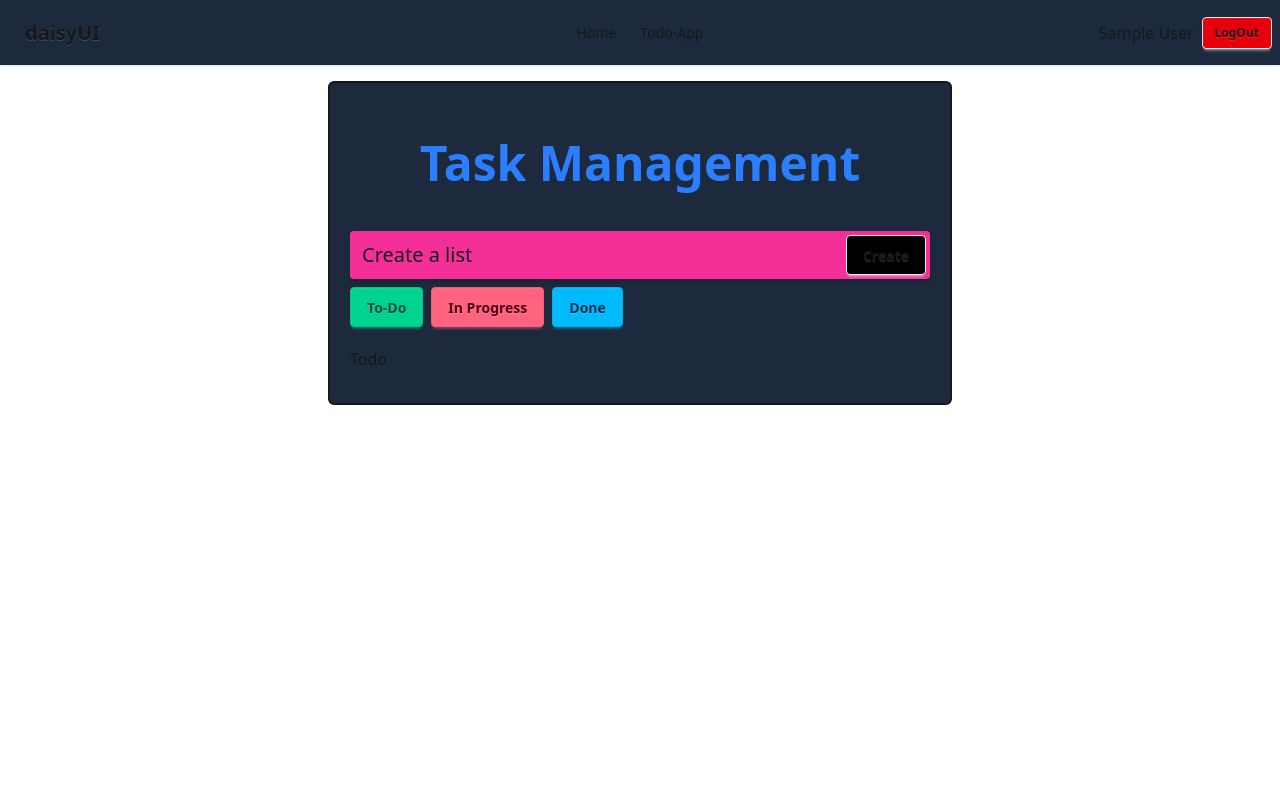
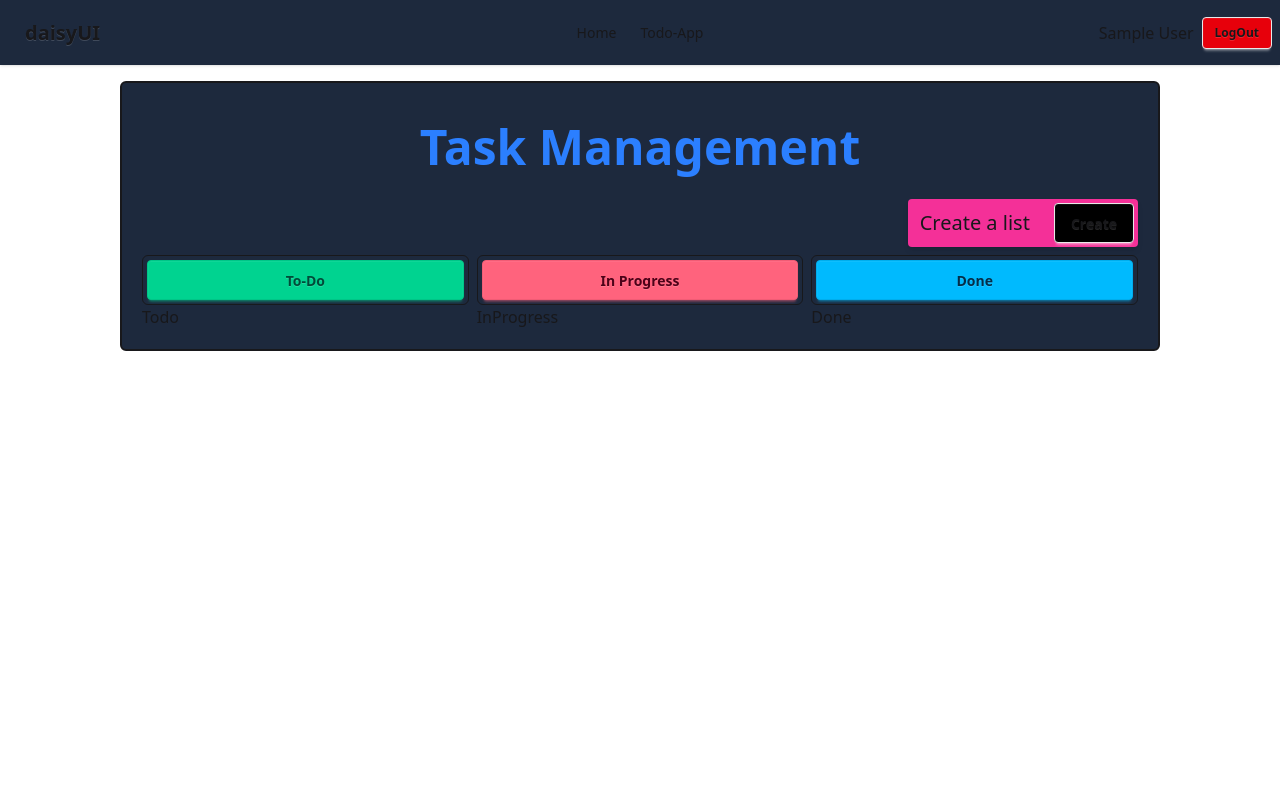
Before and after one commit to ALHriday/task-management-app, a React (Vite) app: page /todo-app in a window 1280 px wide. Shown: the top 800 px of the page. Built offline with nearby package versions, Linux system fonts and the light colour scheme; no server answers; sample sign-in values are in the browser's storage.

Commit message:
Some changes

```diff
--- a/src/components/CreateTodo.jsx
+++ b/src/components/CreateTodo.jsx
@@ -4,9 +4,9 @@ const CreateTodo = () => {
         <div>
             <div className="w-full flex flex-col gap-2 my-4 bg-slate-800">
                 <label>Title : </label>
-                <input className="w-full p-2 rounded-sm" type="text" />
+                <input className="w-full p-2 rounded-sm" type="text" maxLength={50} />
                 <label>Description : </label>
-                <textarea className="min-h-20 max-h-36 w-full p-2 rounded-sm"></textarea>
+                <textarea className="min-h-20 max-h-36 w-full p-2 rounded-sm" maxLength={200}></textarea>
                 <button className="btn bg-blue-500">Save</button>
             </div>
         </div>
--- a/src/components/TodoApp/TodoApp.jsx
+++ b/src/components/TodoApp/TodoApp.jsx
@@ -1,25 +1,41 @@
-import { Link, Outlet } from "react-router-dom";
+import { Link } from "react-router-dom";
+import Todo from "../Todo";
+import InProgress from "../InProgress";
+import Done from "../Done";
 
 const TodoApp = () => {
     return (
-        <div className="w-full md:w-5/6 lg:w-3/6 mx-auto border-2 p-4 rounded-md bg-slate-800">
-            <div className="my-8 md:my-10">
-                <h1 className="text-4xl md:text-5xl text-blue-500 font-bold text-center ">Task Management</h1>
+        <div className="w-full md:w-5/6 lg:w-5/6 mx-auto border-2 p-4 rounded-md bg-slate-800">
+            <div className="my-6">
+                <h1 className="text-4xl md:text-5xl text-blue-500 font-bold text-center">Task Management</h1>
             </div>
 
-            <div className="flex flex-col flex-wrap gap-2 py-1 px-1 rounded-sm">
-                <div className="flex justify-between items-center gap-4 bg-secondary rounded-sm p-1 shadow-md">
+            <div className="w-full flex justify-end gap-2 py-1 px-1 rounded-sm">
+                <div className="flex justify-between items-center gap-2 bg-secondary rounded-sm p-1 shadow-md">
                     <h2 className="text-xl px-4 pl-2">Create a list</h2>
                     <Link to='/todo-app/create-todo' className="btn font-bold px-2 md:px-4 border bg-black">Create</Link>
                 </div>
-                <div className="flex justify-start items-center gap-2">
-                    <Link to='/todo-app' className="btn btn-success font-bold px-2 md:px-4 py-1">To-Do</Link>
-                    <Link to='/todo-app/inprogress' className="btn btn-error font-bold px-2 md:px-4 py-1">In Progress</Link>
-                    <Link to='/todo-app/done' className="btn  btn-info font-bold px-2 md:px-4 py-1">Done</Link>
+            </div>
+            <div className="p-1 grid grid-cols-3 gap-2">
+                <div>
+                    <div className="border text-center p-1 rounded-md">
+                        <Link to='/todo-app' className="btn btn-success font-bold px-2 md:px-4 py-1 w-full">To-Do</Link>
+                    </div>
+                    <Todo />
                 </div>
-            </div>
-            <div className="py-4 px-1">
-                <Outlet></Outlet>
+                <div>
+                    <div className="border text-center p-1 rounded-md">
+                        <Link to='/todo-app/inprogress' className="btn btn-error font-bold px-2 md:px-4 py-1 w-full">In Progress</Link>
+                    </div>
+                    <InProgress />
+                </div>
+                <div>
+                    <div className="border text-center p-1 rounded-md">
+                        <Link to='/todo-app/done' className="btn  btn-info font-bold px-2 md:px-4 py-1 w-full">Done</Link>
+                    </div>
+                    <Done />
+                </div>
+
             </div>
         </div>
     );
```
